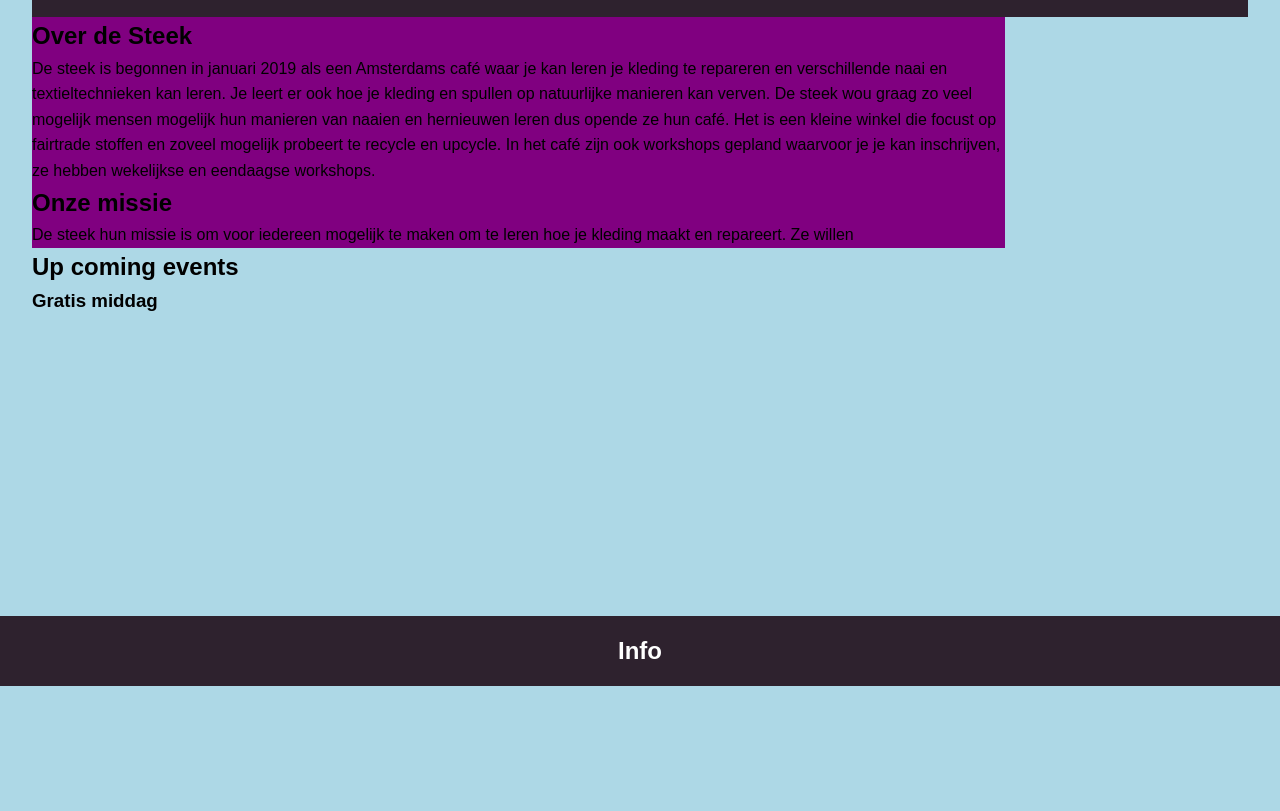
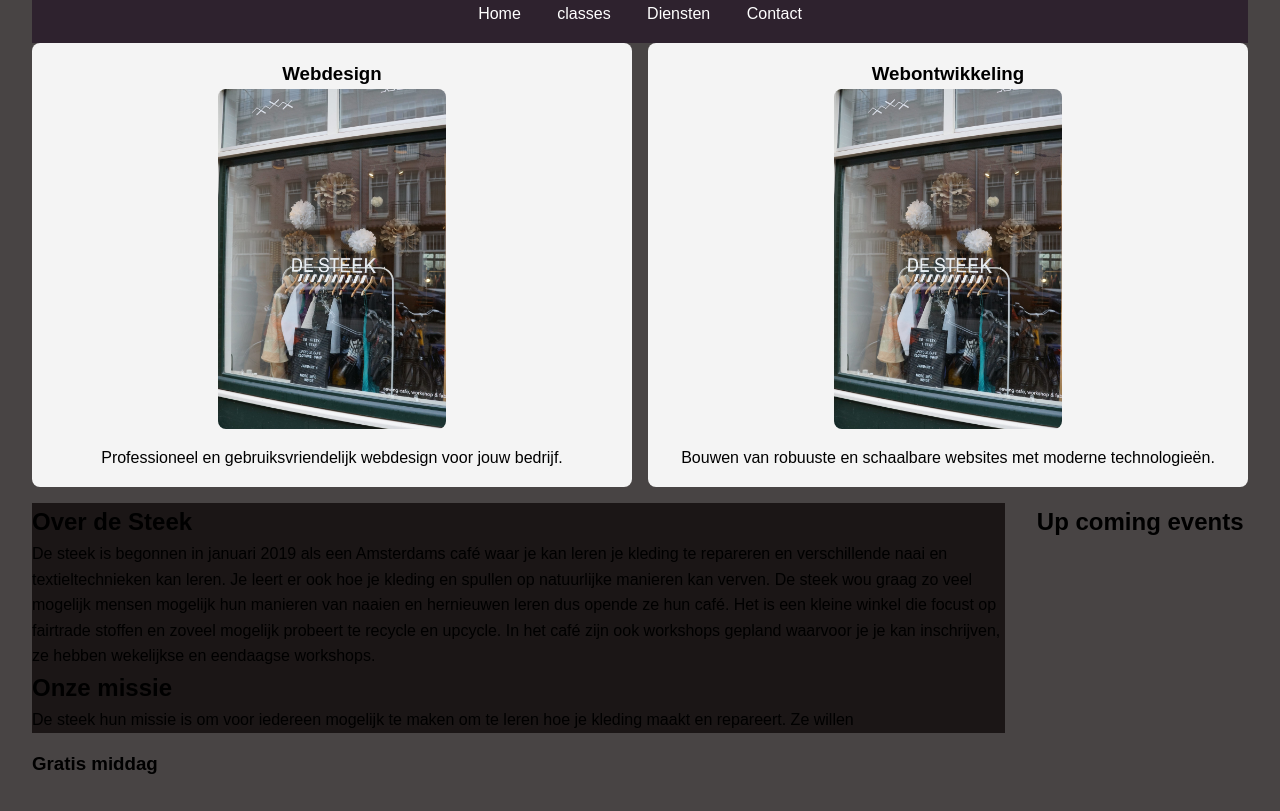
Before and after one commit to Rianne-B/Groene-stad, a plain HTML site: page index.html in a window 1280 px wide. Shown: the part 114-925 px from the top of the page. Before the commit the page ends 800 px from the top, so only its background shows below. Drawn offline with Linux system fonts and the light colour scheme.

Commit message:
Add files via upload

```diff
--- a/index.html
+++ b/index.html
@@ -11,14 +11,33 @@
 <body>
     <main>
         <header>
-            <h1> </h1>
+            <h1>De Steek</h1>
             <nav>
-                <li><a href="index.html">Home</a></li>
-                <li><a href="desteekclass.html">Classes</a></li>
+                <a href="index.html">Home</a>
+                <a href="desteekclass.html">classes</a>
+                <a href="services">Diensten</a>
+                <a href="contact">Contact</a>
             </nav>
         </header>
 
 
+
+
+
+
+
+        <div class="home-container">
+            <div class="home-item medium">
+                <h3>Webdesign</h3>
+                <img src="images/de steek window.jpg"alt="Een foto van het raam van de winkel de Steek.">
+                <p>Professioneel en gebruiksvriendelijk webdesign voor jouw bedrijf.</p>
+            </div>
+
+            <div class="home-item medium">
+                <h3>Webontwikkeling</h3>
+                <img src="images/de steek window.jpg"alt="Een foto van het raam van de winkel de Steek.">
+                <p>Bouwen van robuuste en schaalbare websites met moderne technologieën.</p>
+            </div>
             <div class="overons">
                 <h2>Over de Steek</h2>
                 <div>
@@ -26,8 +45,10 @@
                         repareren en
                         verschillende naai en textieltechnieken kan leren. Je leert er ook hoe je kleding en spullen op
                         natuurlijke
-                    manieren kan verven. De steek wou graag zo veel mogelijk mensen mogelijk hun manieren van naaien en
-                    hernieuwen leren dus opende ze hun café. Het is een kleine winkel die focust op fairtrade stoffen en
+                        manieren kan verven. De steek wou graag zo veel mogelijk mensen mogelijk hun manieren van naaien
+                        en
+                        hernieuwen leren dus opende ze hun café. Het is een kleine winkel die focust op fairtrade
+                        stoffen en
                         zoveel
                         mogelijk probeert te recycle en upcycle.
                         In het café zijn ook workshops gepland waarvoor je je kan inschrijven, ze hebben wekelijkse en
@@ -36,7 +57,8 @@
                     </p>
                 </div>
                 <h2>Onze missie</h2>
-            <p>De steek hun missie is om voor iedereen mogelijk te maken om te leren hoe je kleding maakt en repareert.
+                <p>De steek hun missie is om voor iedereen mogelijk te maken om te leren hoe je kleding maakt en
+                    repareert.
                     Ze
                     willen
                 </p>
@@ -44,10 +66,8 @@
             <div class="Events"></div>
             <h2>Up coming events</h2>
             <h3>Gratis middag</h3>
+        </div>
     </main>
-    <footer>
-        <h2>Info</h2>
-    </footer>
 </body>
 
 </html>
--- a/stylesheet.css
+++ b/stylesheet.css
@@ -1,9 +1,9 @@
-body {background: lightblue;}
+body {background: rgb(72, 68, 68);}
 
 .overons {display: flex;
 flex-direction: column;
 width: 80%;
-background-color: purple;}
+background-color: rgb(27, 22, 22);}
 
 * {
     margin: 0;
@@ -22,7 +22,7 @@ body {
 /* Header */
 header {
     background-color: #2e222e;
-    color: #fff;
+    color: #ffffff;
     padding: 1em;
     text-align: center;
 }
@@ -56,14 +56,16 @@ section {
     justify-content: space-between;
     gap: 1em;
     word-wrap: break-word;
+
 }
 
 .workshops-item {
     flex: 1;
-    background-color: #f4f4f4;
+    background-color: #252525;
     padding: 1em;
     border-radius: 8px;
     text-align: center;
+    color: #fff;
 }
 
 .workshops-item h3 {
@@ -102,17 +104,40 @@ section {
     border-radius: 8px;
     margin-bottom: 0.5em;
 }
-/* Variatie in grootte */
+
+
+
+
+.home-container {
+    display: flex;
+    flex-wrap: wrap;
+    gap: 1em;
+}
+
+.home-item {
+    background-color: #f4f4f4;
+    padding: 1em;
+    border-radius: 8px;
+    text-align: center;
+}
+
+.home-item img {
+    width: 40%;
+    height: auto;
+    border-radius: 8px;
+    margin-bottom: 0.5em;
+}
+
 .large {
-    flex: 2 1 45%; /* Groter formaat, neemt meer ruimte in */
+    flex: 2 1 45%;
 }
 
 .medium {
-    flex: 1 1 30%; /* Standaard formaat */
+    flex: 1 1 30%;
 }
 
 .small {
-    flex: 1 1 20%; /* Klein formaat */
+    flex: 1 1 20%;
 }
 
 .service-item h3 {
```
Also changed, not shown: desteekclass.html (+8 -7 lines). Lines whose indentation alone changed are shown as unchanged.
